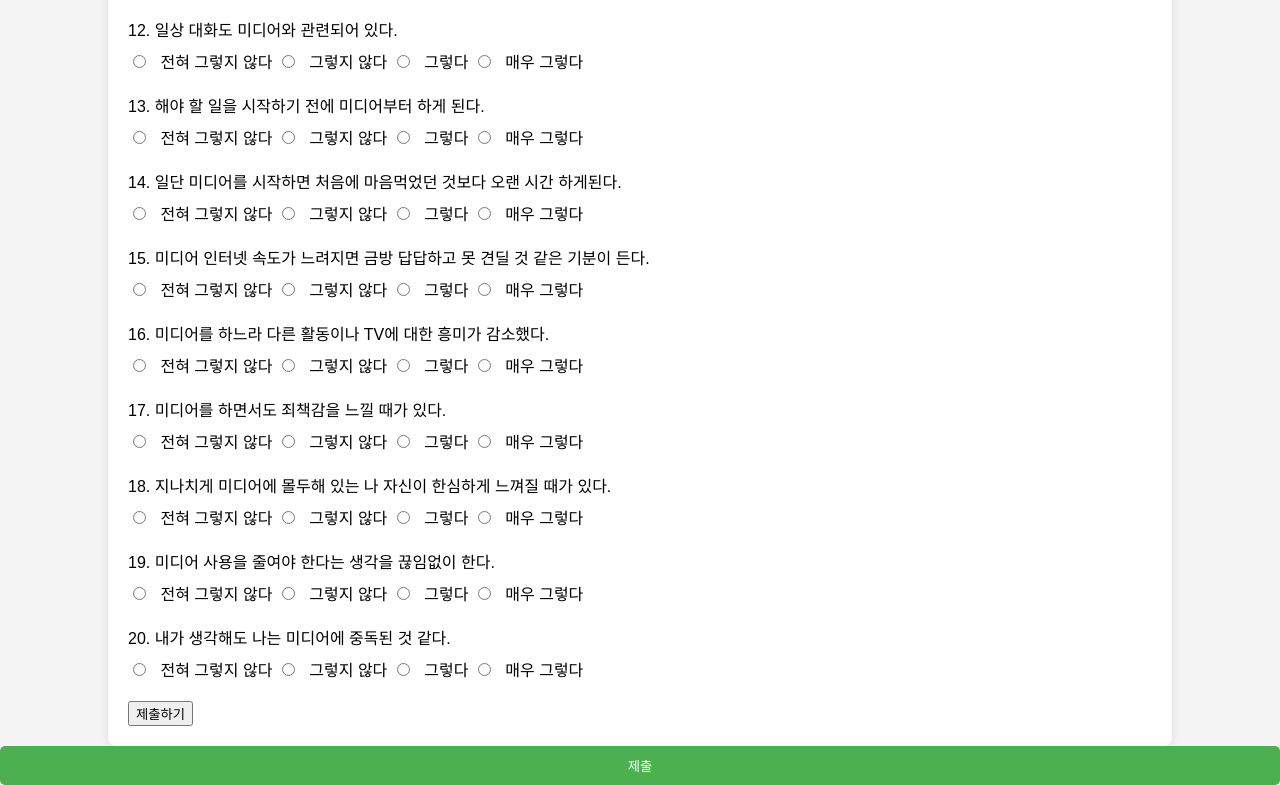
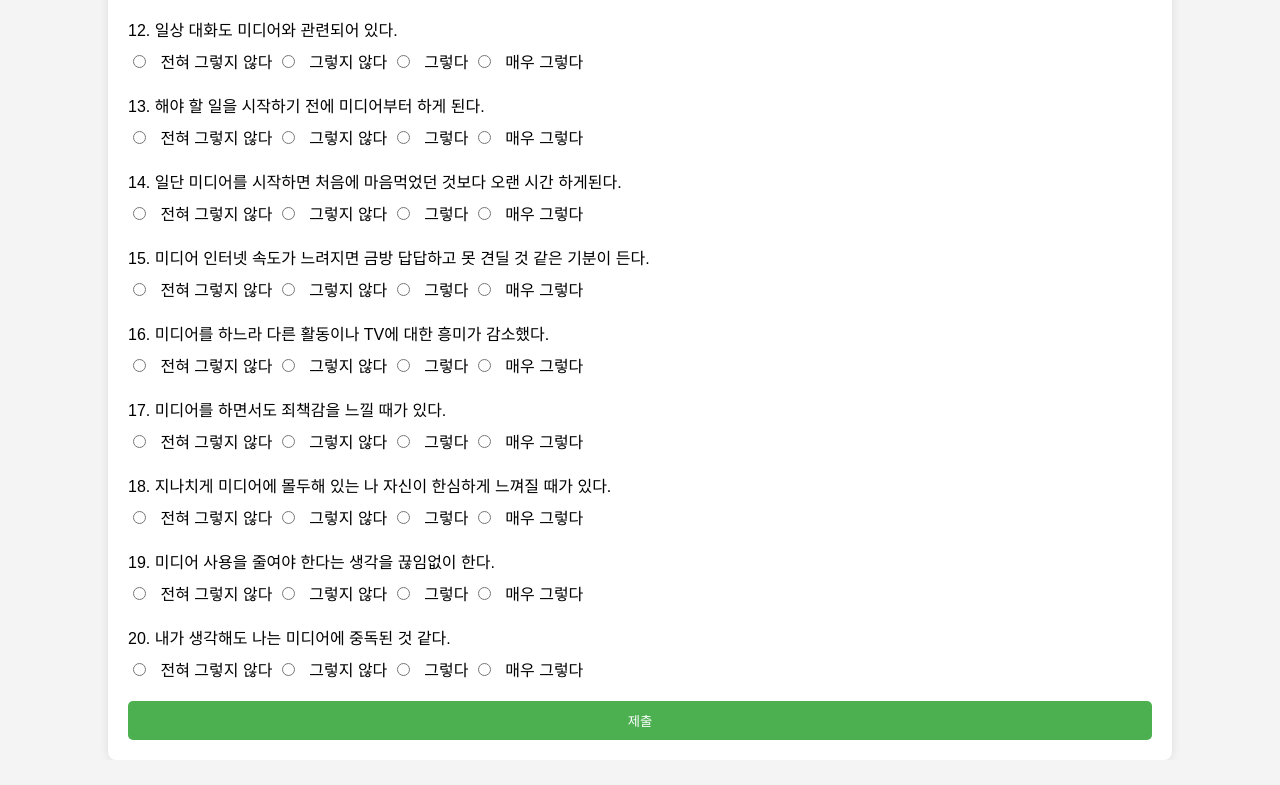
Before and after one commit to parkduddls/Media-Addiction-Survey, a plain HTML site: page index.html in a window 1280 px wide. Shown: the part 928-1713 px from the top of the page. After the commit the page ends 1688 px from the top, so only its background shows below. Drawn offline with Linux system fonts and the light colour scheme.

Commit message:
Update index.html

```diff
--- a/index.html
+++ b/index.html
@@ -212,11 +212,6 @@
             <input type="radio" name="q20" value="4"> 매우 그렇다
         </div>
 
-        <button type="submit">제출하기</button>
-    </form>
-</div>
-
-
 
 
             <!-- 추가 질문들 동일하게 작성 -->
```
